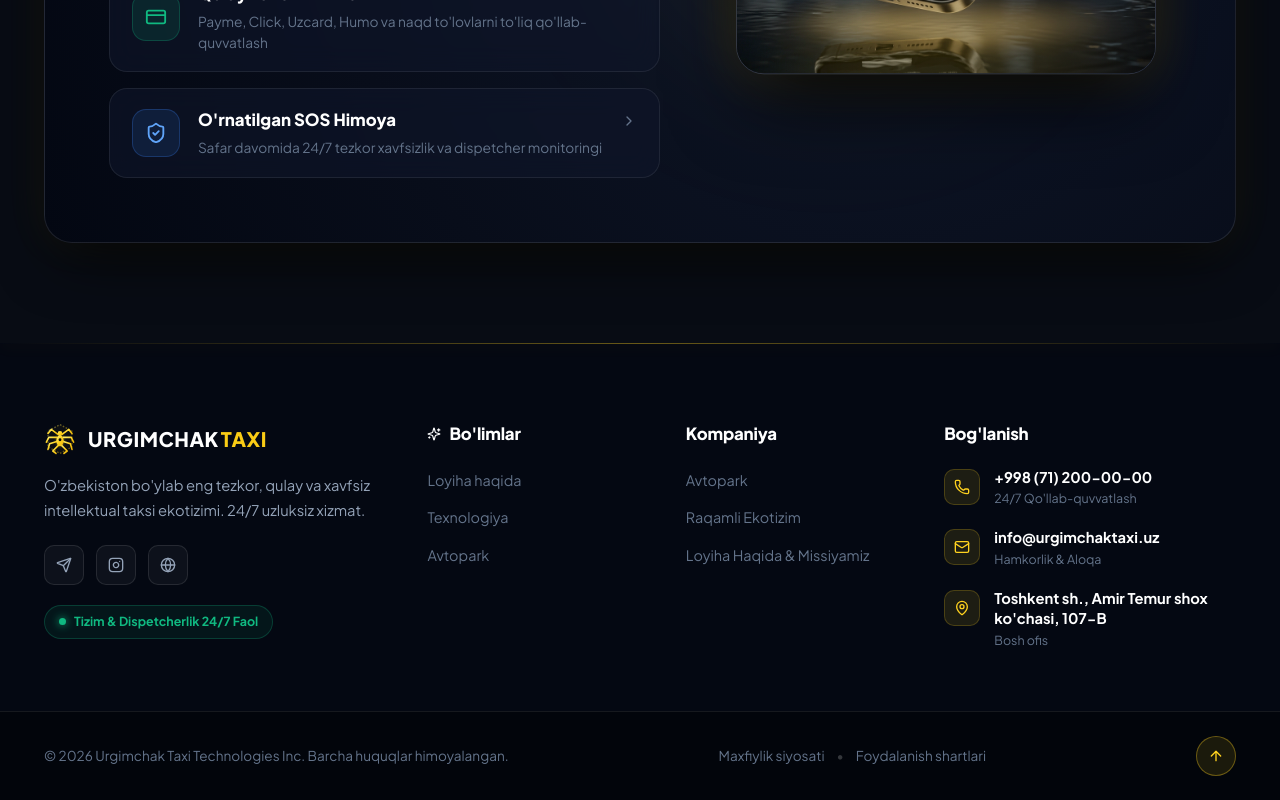
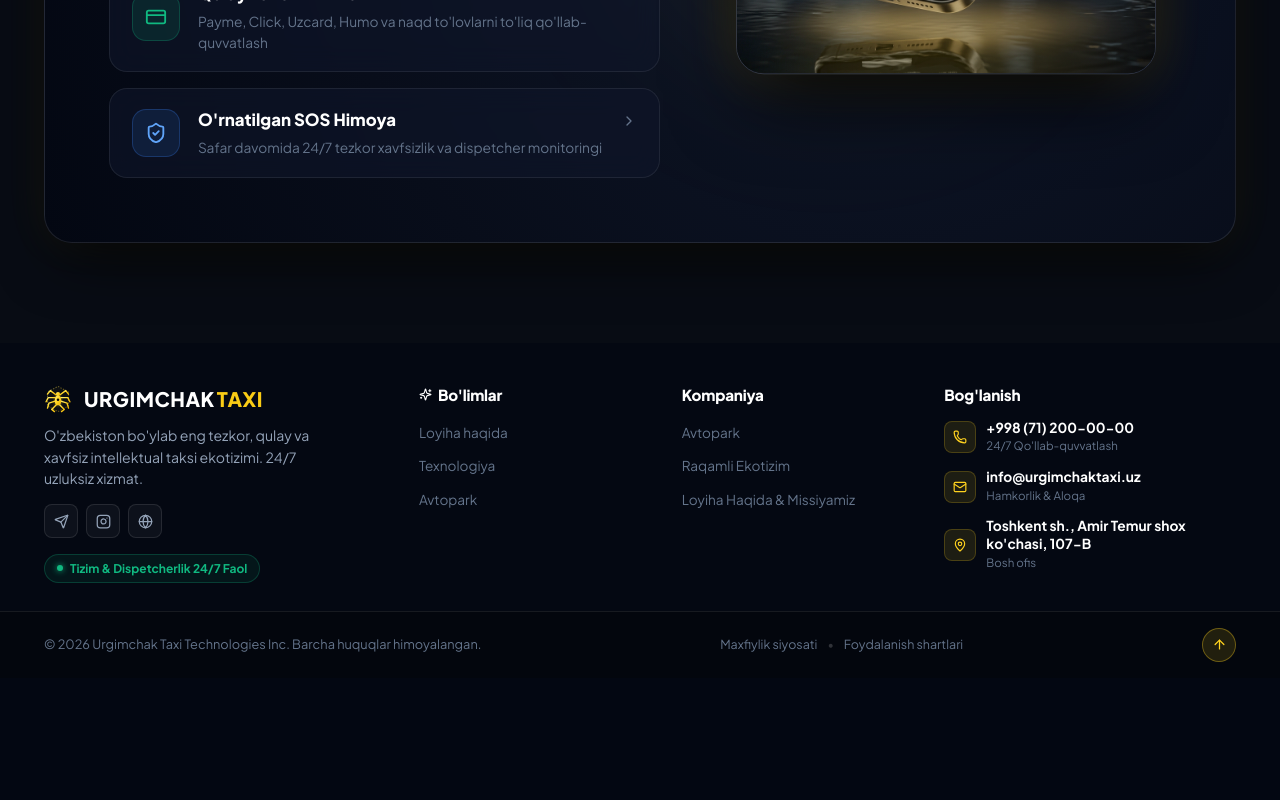
Before and after one commit to humoyun1773/taxi-landing-web, a React (Vite) app: page / in a window 1280 px wide. Shown: the part 4289-5089 px from the top of the page. After the commit the page ends 4967 px from the top, so only its background shows below. Built offline with nearby package versions, Linux system fonts and the light colour scheme.

Commit message:
style: make Footer sleek and compact in height, completely remove top yellow glow line

```diff
--- a/src/components/Footer.tsx
+++ b/src/components/Footer.tsx
@@ -12,15 +12,12 @@
 
   return (
     <footer className="footer-master" id="contact">
-      {/* Subtle Top Glow Divider */}
-      <div className="footer-top-divider"></div>
-
       <div className="container footer-main-container">
         {/* 1. Brand Column */}
         <div className="footer-col brand-col">
           <a href="#home" className="logo footer-logo">
             <div className="logo-icon-wrapper">
-              <SpiderLogo size={32} />
+              <SpiderLogo size={28} />
             </div>
             <div className="logo-title-group">
               <span className="logo-brand">
@@ -42,7 +39,7 @@
               aria-label="Telegram"
               className="social-btn"
             >
-              <Send size={16} />
+              <Send size={15} />
             </a>
             <a
               href="https://instagram.com"
@@ -51,7 +48,7 @@
               aria-label="Instagram"
               className="social-btn"
             >
-              <Instagram size={16} />
+              <Instagram size={15} />
             </a>
             <a
               href="https://urgimchaktaxi.uz"
@@ -60,7 +57,7 @@
               aria-label="Veb-sayt"
               className="social-btn"
             >
-              <Globe size={16} />
+              <Globe size={15} />
             </a>
           </div>
 
@@ -74,7 +71,7 @@
         {/* 2. Navigation Column */}
         <div className="footer-col">
           <h4 className="footer-column-title">
-            <Sparkles size={14} className="text-yellow-400" />
+            <Sparkles size={13} className="text-yellow-400" />
             <span>{t('footer.col1')}</span>
           </h4>
           <ul className="footer-nav-list">
@@ -104,7 +101,7 @@
           <ul className="footer-contact-list">
             <li className="contact-item">
               <div className="contact-icon-bubble">
-                <Phone size={16} />
+                <Phone size={14} />
               </div>
               <div className="contact-details">
                 <a href="tel:+998712000000" className="contact-main-text">
@@ -116,7 +113,7 @@
 
             <li className="contact-item">
               <div className="contact-icon-bubble">
-                <Mail size={16} />
+                <Mail size={14} />
               </div>
               <div className="contact-details">
                 <a href="mailto:info@urgimchaktaxi.uz" className="contact-main-text">
@@ -128,7 +125,7 @@
 
             <li className="contact-item">
               <div className="contact-icon-bubble">
-                <MapPin size={16} />
+                <MapPin size={14} />
               </div>
               <div className="contact-details">
                 <span className="contact-main-text">
@@ -155,7 +152,7 @@
           </div>
 
           <button onClick={scrollToTop} className="footer-scroll-top-btn" title="Yuqoriga qaytish">
-            <ArrowUp size={16} />
+            <ArrowUp size={15} />
           </button>
         </div>
       </div>
--- a/src/index.css
+++ b/src/index.css
@@ -2791,66 +2791,56 @@
 }
 
 /* ==========================================================================
-   14. FOOTER (PREMIUM AUTOMOTIVE LUXURY FOOTER)
+   14. FOOTER (COMPACT CLEAN LUXURY FOOTER)
    ========================================================================== */
 .footer-master {
   background: #040812;
   position: relative;
   overflow: hidden;
-  padding-top: 80px;
+  padding-top: 42px;
 }
 
 html.light .footer-master {
   background: #F1F5F9;
 }
 
-.footer-top-divider {
-  position: absolute;
-  top: 0;
-  left: 0;
-  right: 0;
-  height: 1px;
-  background: linear-gradient(90deg, transparent 0%, rgba(255, 210, 31, 0.4) 50%, transparent 100%);
-  box-shadow: 0 0 15px rgba(255, 210, 31, 0.25);
-}
-
 .footer-main-container {
   display: grid;
-  grid-template-columns: 1.6fr 1fr 1fr 1.4fr;
-  gap: clamp(24px, 4vw, 50px);
-  margin-bottom: 60px;
+  grid-template-columns: 1.5fr 1fr 1fr 1.3fr;
+  gap: clamp(20px, 3vw, 40px);
+  margin-bottom: 28px;
 }
 
 .footer-logo {
-  margin-bottom: 18px;
+  margin-bottom: 12px;
   display: inline-flex;
 }
 
 .footer-brand-desc {
-  font-size: 0.92rem;
+  font-size: 0.88rem;
   color: var(--text-secondary);
-  line-height: 1.7;
-  margin-bottom: 22px;
-  max-width: 330px;
+  line-height: 1.55;
+  margin-bottom: 14px;
+  max-width: 300px;
 }
 
 .footer-social-row {
   display: flex;
-  gap: 12px;
-  margin-bottom: 20px;
+  gap: 8px;
+  margin-bottom: 14px;
 }
 
 .social-btn {
-  width: 40px;
-  height: 40px;
-  border-radius: 10px;
+  width: 34px;
+  height: 34px;
+  border-radius: 8px;
   background: rgba(255, 255, 255, 0.04);
   border: 1px solid rgba(255, 255, 255, 0.1);
   color: var(--text-secondary);
   display: flex;
   align-items: center;
   justify-content: center;
-  transition: all 0.3s cubic-bezier(0.16, 1, 0.3, 1);
+  transition: all 0.25s cubic-bezier(0.16, 1, 0.3, 1);
   text-decoration: none;
 }
 
@@ -2858,39 +2848,39 @@
   background: #FFD21F;
   color: #080808;
   border-color: #FFD21F;
-  transform: translateY(-3px);
-  box-shadow: 0 6px 20px rgba(255, 210, 31, 0.35);
+  transform: translateY(-2px);
+  box-shadow: 0 4px 14px rgba(255, 210, 31, 0.35);
 }
 
 .footer-system-status {
   display: inline-flex;
   align-items: center;
-  gap: 8px;
+  gap: 7px;
   background: rgba(16, 185, 129, 0.08);
   border: 1px solid rgba(16, 185, 129, 0.25);
-  padding: 6px 14px;
+  padding: 4px 12px;
   border-radius: var(--radius-full);
-  font-size: 0.78rem;
+  font-size: 0.75rem;
   font-weight: 700;
   color: #10B981;
 }
 
 .status-indicator-dot {
-  width: 7px;
-  height: 7px;
+  width: 6px;
+  height: 6px;
   border-radius: 50%;
   background: #10B981;
-  box-shadow: 0 0 8px #10B981;
+  box-shadow: 0 0 6px #10B981;
 }
 
 .footer-column-title {
   display: flex;
   align-items: center;
-  gap: 8px;
-  font-size: 1.05rem;
+  gap: 6px;
+  font-size: 0.95rem;
   font-weight: 800;
   color: var(--text-white);
-  margin-bottom: 22px;
+  margin-bottom: 14px;
   letter-spacing: -0.2px;
 }
 
@@ -2901,11 +2891,11 @@
 .footer-nav-list {
   display: flex;
   flex-direction: column;
-  gap: 12px;
+  gap: 8px;
 }
 
 .footer-nav-list a {
-  font-size: 0.9rem;
+  font-size: 0.85rem;
   color: var(--text-muted);
   transition: all 0.25s ease;
   text-decoration: none;
@@ -2913,25 +2903,25 @@
 
 .footer-nav-list a:hover {
   color: #FFD21F;
-  transform: translateX(4px);
+  transform: translateX(3px);
 }
 
 .footer-contact-list {
   display: flex;
   flex-direction: column;
-  gap: 18px;
+  gap: 12px;
 }
 
 .contact-item {
   display: flex;
-  align-items: flex-start;
-  gap: 14px;
+  align-items: center;
+  gap: 10px;
 }
 
 .contact-icon-bubble {
-  width: 36px;
-  height: 36px;
-  border-radius: 10px;
+  width: 32px;
+  height: 32px;
+  border-radius: 8px;
   background: rgba(255, 210, 31, 0.1);
   border: 1px solid rgba(255, 210, 31, 0.2);
   color: #FFD21F;
@@ -2939,20 +2929,19 @@
   align-items: center;
   justify-content: center;
   flex-shrink: 0;
-  margin-top: 2px;
 }
 
 .contact-details {
   display: flex;
   flex-direction: column;
-  gap: 2px;
+  gap: 1px;
 }
 
 .contact-main-text {
-  font-size: 0.92rem;
+  font-size: 0.86rem;
   font-weight: 700;
   color: var(--text-white);
-  line-height: 1.4;
+  line-height: 1.3;
   text-decoration: none;
   transition: color 0.25s ease;
 }
@@ -2966,15 +2955,15 @@
 }
 
 .contact-sub-text {
-  font-size: 0.78rem;
+  font-size: 0.72rem;
   color: var(--text-muted);
 }
 
 /* Footer Bottom Sub-Bar */
 .footer-sub-bottom {
   border-top: 1px solid rgba(255, 255, 255, 0.08);
-  padding: 24px 0;
-  background: rgba(0, 0, 0, 0.4);
+  padding: 16px 0;
+  background: rgba(0, 0, 0, 0.3);
 }
 
 html.light .footer-sub-bottom {
@@ -2987,73 +2976,73 @@
   justify-content: space-between;
   align-items: center;
   flex-wrap: wrap;
-  gap: 16px;
+  gap: 12px;
 }
 
 .copyright-text {
-  font-size: 0.85rem;
+  font-size: 0.8rem;
   color: var(--text-muted);
 }
 
 .legal-links-row {
   display: flex;
   align-items: center;
-  gap: 12px;
-  font-size: 0.85rem;
+  gap: 10px;
 }
 
 .legal-links-row a {
+  font-size: 0.78rem;
   color: var(--text-muted);
+  transition: color 0.25s ease;
   text-decoration: none;
-  transition: color 0.25s ease;
 }
 
 .legal-links-row a:hover {
-  color: #FFD21F;
+  color: var(--text-white);
 }
 
 .legal-dot {
-  color: rgba(255, 255, 255, 0.2);
+  color: var(--border-glass-hover);
+  font-size: 0.75rem;
 }
 
 .footer-scroll-top-btn {
-  width: 40px;
-  height: 40px;
+  width: 34px;
+  height: 34px;
   border-radius: 50%;
-  background: rgba(255, 210, 31, 0.1);
+  background: rgba(255, 210, 31, 0.12);
   border: 1px solid rgba(255, 210, 31, 0.35);
   color: #FFD21F;
   display: flex;
   align-items: center;
   justify-content: center;
   cursor: pointer;
-  transition: all 0.3s cubic-bezier(0.16, 1, 0.3, 1);
+  transition: all 0.25s ease;
 }
 
 .footer-scroll-top-btn:hover {
   background: #FFD21F;
   color: #080808;
-  transform: translateY(-4px);
-  box-shadow: 0 6px 20px rgba(255, 210, 31, 0.4);
+  transform: translateY(-3px);
+  box-shadow: 0 4px 14px rgba(255, 210, 31, 0.4);
 }
 
 @media (max-width: 1024px) {
   .footer-main-container {
     grid-template-columns: 1fr 1fr;
-    gap: 40px;
+    gap: 30px;
   }
 }
 
 @media (max-width: 640px) {
   .footer-main-container {
     grid-template-columns: 1fr;
-    gap: 36px;
+    gap: 24px;
   }
 
   .bottom-bar-flex {
     flex-direction: column;
     text-align: center;
-    gap: 14px;
   }
 }
 
```
